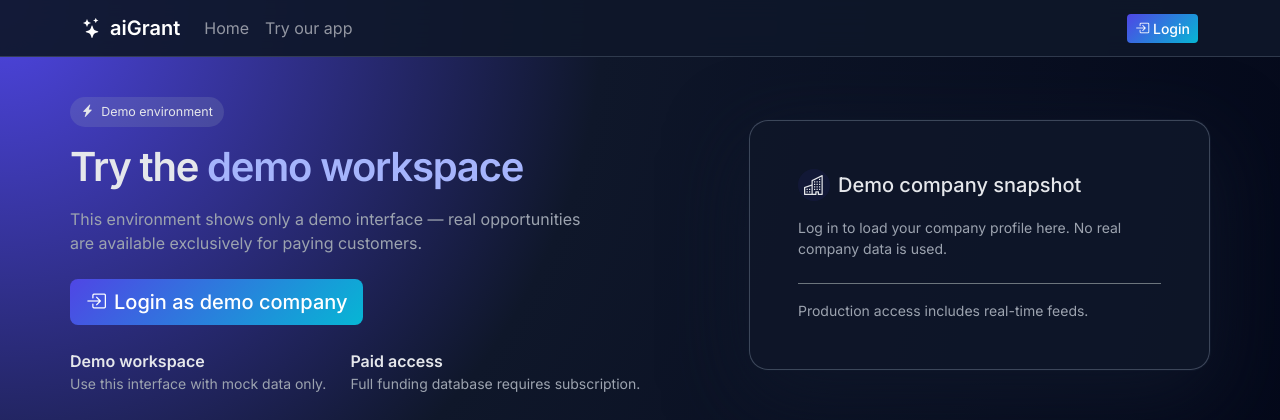
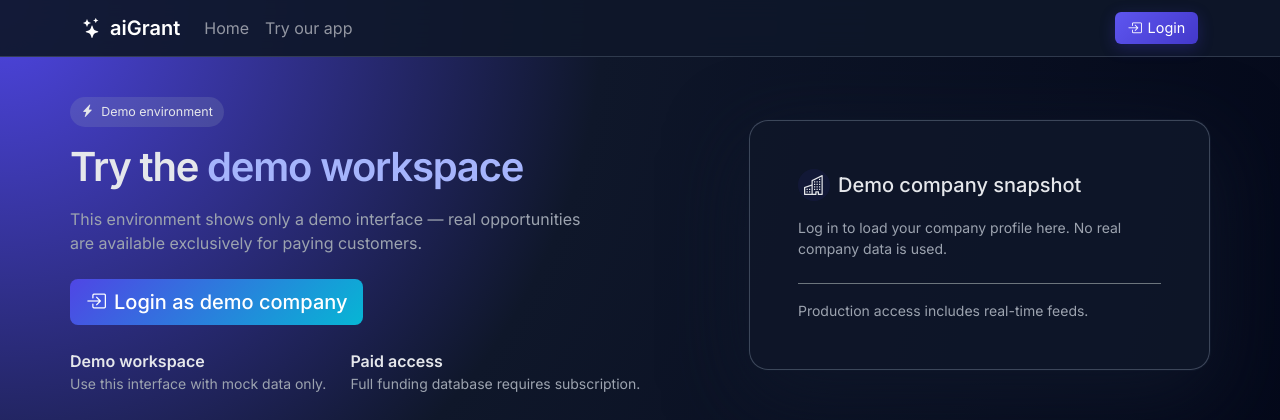
Before and after one commit to MihutMatei/AiGrant, a Flask app: page /demo in a window 1280 px wide. Shown: the top 420 px of the page. Run offline with Flask 3, Linux system fonts and the light colour scheme.

Commit message:
Change buttons style

```diff
--- a/templates/base.html
+++ b/templates/base.html
@@ -10,7 +10,78 @@
     <link href="https://cdn.jsdelivr.net/npm/bootstrap-icons@1.11.3/font/bootstrap-icons.css" rel="stylesheet">
     <link href="https://fonts.googleapis.com/css2?family=Inter:wght@300;400;500;600;700&display=swap" rel="stylesheet">
 
-    <!-- CSS-ul tău, separat -->
+    <!-- Inline styles: Try our app = plain text, Login/Account/Logout = premium button -->
+    <style>
+      .navbar-brand,
+      .navbar-brand:hover,
+      .navbar-brand:focus,
+      .navbar-brand:active {
+        text-decoration: none !important;
+      }
+
+      .navbar-nav .nav-link {
+        text-decoration: none !important;
+      }
+
+      .action-btn {
+        position: relative;
+        overflow: hidden;
+        border: none;
+        background: linear-gradient(135deg, #5e56f0, #4338ca);
+        box-shadow: 0 4px 15px rgba(67, 56, 202, 0.3);
+        color: white !important;
+        text-decoration: none !important;
+        padding: 0.375rem 0.75rem;
+        font-size: 0.875rem;
+        border-radius: 0.375rem;
+        display: inline-flex;
+        align-items: center;
+        gap: 0.35rem;
+        transition: transform 0.2s ease, box-shadow 0.2s ease;
+        min-width: 90px;
+        justify-content: center;
+      }
+
+      .action-btn:hover {
+        transform: translateY(-3px);
+        box-shadow: 0 8px 25px rgba(67, 56, 202, 0.4);
+        background: linear-gradient(135deg, #6c63ff, #4c46c4);
+        color: white !important;
+        text-decoration: none !important;
+      }
+
+      .action-btn:hover i {
+        transform: translateX(4px);
+        transition: transform 0.2s ease;
+      }
+
+      .action-btn::before {
+        content: '';
+        position: absolute;
+        top: 0; left: -100%;
+        width: 50%;
+        height: 100%;
+        background: linear-gradient(90deg, transparent, rgba(255,255,255,.2), transparent);
+        transition: left 0.7s;
+      }
+
+      .action-btn:hover::before {
+        left: 100%;
+      }
+
+      .action-btn span,
+      .action-btn:hover span {
+        text-decoration: none !important;
+      }
+
+      .action-btn.btn-sm {
+        padding: 0.35rem 0.8rem;
+        font-size: 0.9rem;
+        min-width: 80px;
+      }
+    </style>
+
+    <!-- Optional external CSS -->
     <link rel="stylesheet" href="{{ url_for('static', filename='css/main.css') }}">
   </head>
 
@@ -32,6 +103,8 @@
             <li class="nav-item">
               <a href="{{ url_for('index') }}" class="nav-link">Home</a>
             </li>
+
+            <!-- TRY OUR APP – NOW PLAIN TEXT (no button style) -->
             <li class="nav-item">
               <a href="{{ url_for('demo') }}" class="nav-link">Try our app</a>
             </li>
@@ -45,15 +118,20 @@
 
           <div class="d-flex gap-2">
             {% if session.get("user") %}
-              <a href="{{ url_for('account') }}" class="btn btn-outline-light btn-sm">
-                <i class="bi bi-person-circle"></i> Account
+              <!-- ACCOUNT & LOGOUT – premium button style -->
+              <a href="{{ url_for('account') }}" class="action-btn btn-sm">
+                <i class="bi bi-person-circle"></i>
+                <span>Account</span>
               </a>
-              <a href="{{ url_for('logout') }}" class="btn btn-sm btn-secondary">
-                Logout
+              <a href="{{ url_for('logout') }}" class="action-btn btn-sm">
+                <i class="bi bi-box-arrow-right"></i>
+                <span>Logout</span>
               </a>
             {% else %}
-              <a href="{{ url_for('login') }}" class="btn btn-primary btn-sm">
-                <i class="bi bi-box-arrow-in-right"></i> Login
+              <!-- LOGIN – premium button style -->
+              <a href="{{ url_for('login') }}" class="action-btn btn-sm">
+                <i class="bi bi-box-arrow-in-right"></i>
+                <span>Login</span>
               </a>
             {% endif %}
           </div>
```
